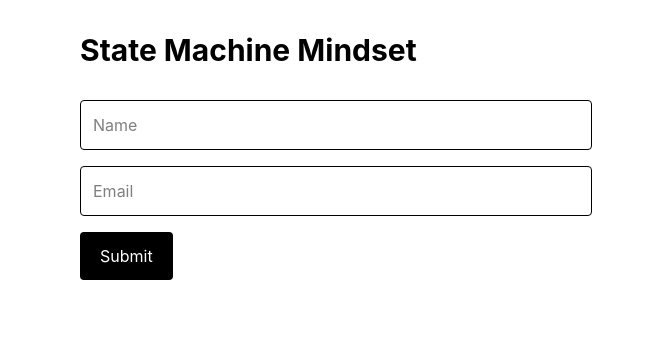
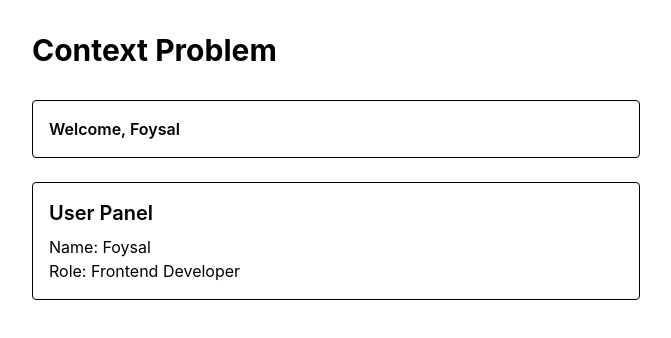
Before and after one commit to foysaliio/React-Mastery-Journey, a React (Vite) app: page / in a window 1280 px wide. Shown: the top 338 px of the page, without its empty margins (304-975 px from the left). Built offline with nearby package versions, Linux system fonts and the light colour scheme.

Commit message:
feat(react): provide shared user context

```diff
--- a/src/App.tsx
+++ b/src/App.tsx
@@ -1,184 +1,23 @@
-import { useReducer } from "react";
-
-type Status = "idle" | "submitting" | "success" | "error";
-
-type State = {
-  name: string;
-  email: string;
-  status: Status;
-  error: string | null;
-};
-
-type Action =
-  | {
-      type: "FIELD_UPDATED";
-      payload: {
-        field: "name" | "email";
-        value: string;
-      };
-    }
-  | {
-      type: "SUBMIT_STARTED";
-    }
-  | {
-      type: "SUBMIT_SUCCEEDED";
-    }
-  | {
-      type: "SUBMIT_FAILED";
-      payload: {
-        message: string;
-      };
-    }
-  | {
-      type: "RESET";
-    };
-
-const initialState: State = {
-  name: "",
-  email: "",
-  status: "idle",
-  error: null,
-};
-
-function reducer(state: State, action: Action): State {
-  switch (action.type) {
-    case "FIELD_UPDATED":
-      return {
-        ...state,
-        [action.payload.field]: action.payload.value,
-        status: "idle",
-        error: null,
-      };
-
-    case "SUBMIT_STARTED":
-      return {
-        ...state,
-        status: "submitting",
-        error: null,
-      };
-
-    case "SUBMIT_SUCCEEDED":
-      return {
-        ...state,
-        name: "",
-        email: "",
-        status: "success",
-        error: null,
-      };
-
-    case "SUBMIT_FAILED":
-      return {
-        ...state,
-        status: "error",
-        error: action.payload.message,
-      };
-
-    case "RESET":
-      return initialState;
-
-    default:
-      return state;
-  }
-}
+import Header from "./components/Header";
+import UserPanel from "./components/UserPanel";
+import { UserContext } from "./context/UserContext";
 
 export default function App() {
-  const [state, dispatch] = useReducer(reducer, initialState);
-
-  async function handleSubmit() {
-    dispatch({
-      type: "SUBMIT_STARTED",
-    });
-
-    try {
-      if (!state.name || !state.email) {
-        throw new Error("Name and email are required.");
-      }
-
-      await new Promise((resolve) => setTimeout(resolve, 1000));
-
-      dispatch({
-        type: "SUBMIT_SUCCEEDED",
-      });
-    } catch (error) {
-      dispatch({
-        type: "SUBMIT_FAILED",
-        payload: {
-          message:
-            error instanceof Error ? error.message : "Something went wrong.",
-        },
-      });
-    }
-  }
-
-  const isSubmitting = state.status === "submitting";
+  const user = {
+    name: "Foysal",
+    role: "Frontend Developer",
+  };
 
   return (
-    <main className="mx-auto max-w-xl p-8">
-      <h1 className="text-3xl font-bold">State Machine Mindset</h1>
+    <UserContext value={user}>
+      <main className="mx-auto max-w-2xl p-8">
+        <h1 className="text-3xl font-bold">Context Problem</h1>
 
-      <div className="mt-8 space-y-4">
-        <input
-          type="text"
-          placeholder="Name"
-          value={state.name}
-          onChange={(event) =>
-            dispatch({
-              type: "FIELD_UPDATED",
-              payload: {
-                field: "name",
-                value: event.target.value,
-              },
-            })
-          }
-          className="w-full rounded border p-3"
-        />
-
-        <input
-          type="email"
-          placeholder="Email"
-          value={state.email}
-          onChange={(event) =>
-            dispatch({
-              type: "FIELD_UPDATED",
-              payload: {
-                field: "email",
-                value: event.target.value,
-              },
-            })
-          }
-          className="w-full rounded border p-3"
-        />
-
-        <button
-          onClick={handleSubmit}
-          disabled={isSubmitting}
-          className="rounded bg-black px-5 py-3 text-white
-            disabled:opacity-50"
-        >
-          {isSubmitting ? "Submitting..." : "Submit"}
-        </button>
-
-        {state.status === "error" && state.error && (
-          <p className="text-red-600">{state.error}</p>
-        )}
-
-        {state.status === "success" && (
-          <div className="space-y-3">
-            <p className="text-green-600">Submitted successfully.</p>
-
-            <button
-              onClick={() =>
-                dispatch({
-                  type: "RESET",
-                })
-              }
-              className="rounded border px-4 py-2"
-            >
-              Reset
-            </button>
-          </div>
-        )}
-      </div>
-    </main>
+        <div className="mt-8 space-y-6">
+          <Header user={user} />
+          <UserPanel user={user} />
+        </div>
+      </main>
+    </UserContext>
   );
 }
--- /dev/null
+++ b/src/components/Header.tsx
@@ -0,0 +1,16 @@
+interface HeaderProps {
+  user: {
+    name: string;
+    role: string;
+  };
+}
+
+const Header = ({ user }: HeaderProps) => {
+  return (
+    <header className="rounded border p-4">
+      <p className="font-semibold">Welcome, {user.name}</p>
+    </header>
+  );
+};
+
+export default Header;
--- /dev/null
+++ b/src/components/UserPanel.tsx
@@ -0,0 +1,20 @@
+interface UserPanelProps {
+  user: {
+    name: string;
+    role: string;
+  };
+}
+
+const UserPanel = ({ user }: UserPanelProps) => {
+  return (
+    <section className="rounded border p-4">
+      <h2 className="text-xl font-semibold">User Panel</h2>
+
+      <p className="mt-2">Name: {user.name}</p>
+
+      <p>Role: {user.role}</p>
+    </section>
+  );
+};
+
+export default UserPanel;
--- /dev/null
+++ b/src/context/UserContext.ts
@@ -0,0 +1,8 @@
+import { createContext } from "react";
+
+export interface User {
+  name: string;
+  role: string;
+}
+
+export const UserContext = createContext<User | null>(null);
```
